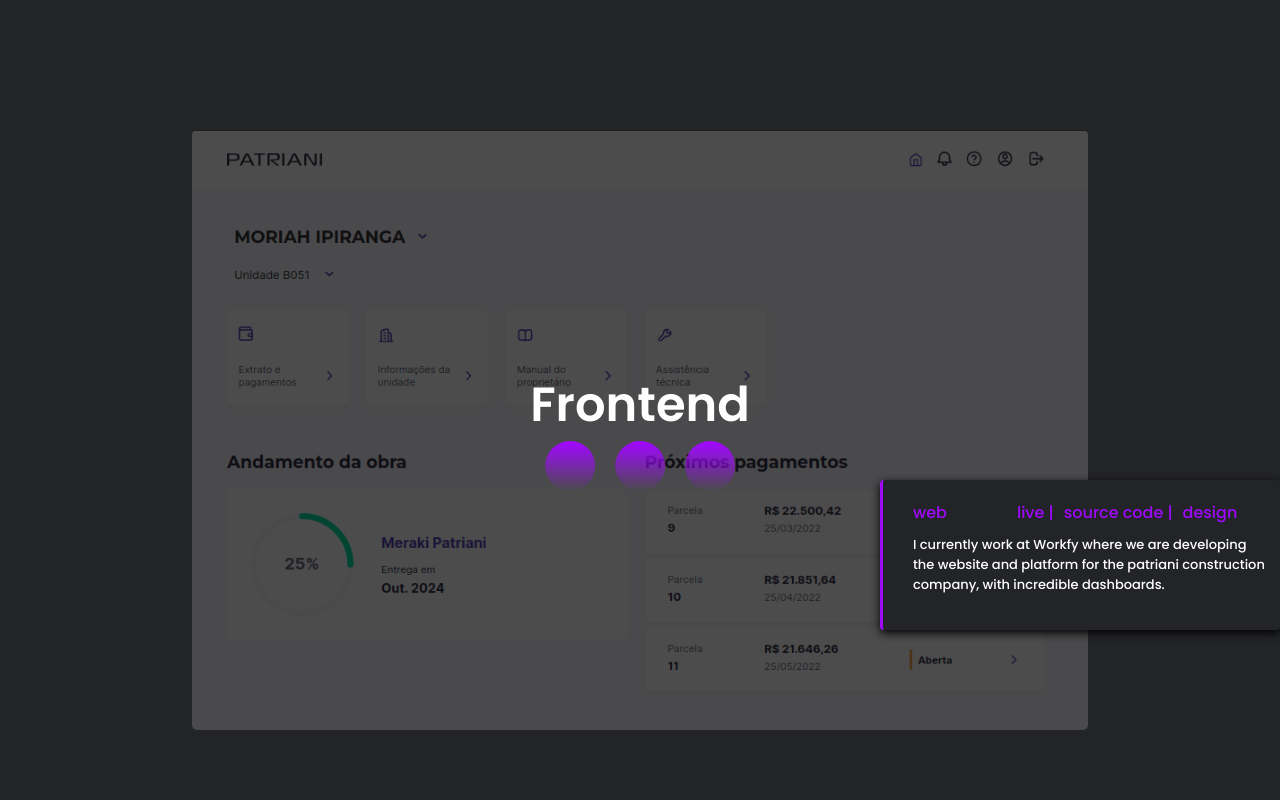
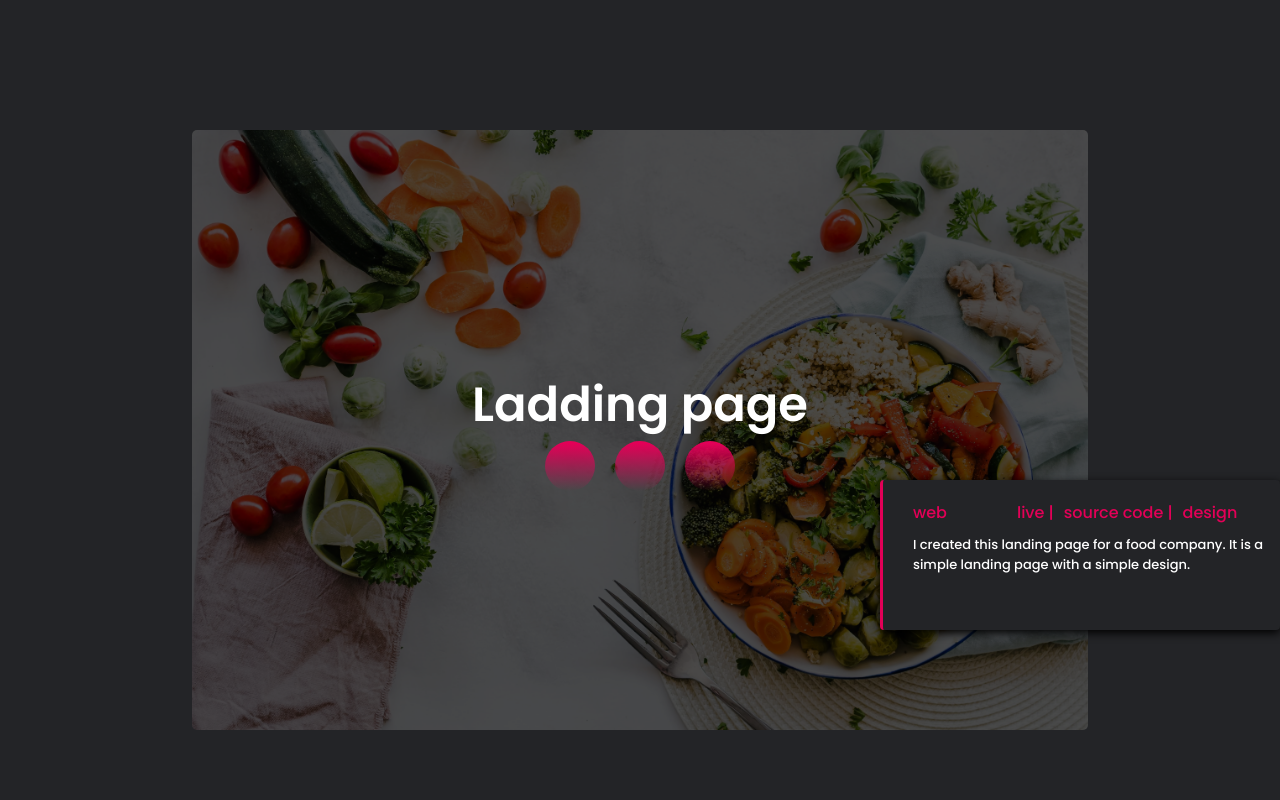
Before and after one commit to HigorAln/portfolio_freelancer, a Next.js app: page / in a window 1280 px wide. Shown: the part 1520-2320 px from the top of the page. Built offline with nearby package versions, Linux system fonts and the light colour scheme.

Commit message:
retirando overflow-x

```diff
--- a/src/services/work.ts
+++ b/src/services/work.ts
@@ -1,17 +1,18 @@
 export const WorkVariables = [
+	// {
+	// 	id: 1,
+	// 	title: 'Frontend',
+	// 	url: '/patriani.png',
+	// 	description:
+	// 		'I currently work at Workfy where we are developing the website and platform for the patriani construction company, with incredible dashboards.',
+	//   color: "var(--purple)",
+	// },
 	{
-		id: 1,
-		title: 'Frontend',
-		url: '/patriani.png',
+		id: 2,
+		title: 'Ladding page',
+		url: '/food.jpg',
 		description:
-			'I currently work at Workfy where we are developing the website and platform for the patriani construction company, with incredible dashboards.',
-    color: "var(--purple)",
+			'I created this landing page for a food company. It is a simple landing page with a simple design.',
+		color: 'var(--pink)',
 	},
-  {
-    id: 2,
-    title: 'Ladding page',
-    url: "/food.jpg",
-    description: "I created this landing page for a food company. It is a simple landing page with a simple design.",
-    color: "var(--pink)",
-  }
 ];
--- a/src/styles/home.ts
+++ b/src/styles/home.ts
@@ -1,5 +1,3 @@
 import styled from 'styled-components';
 
-export const Content = styled.div`
-  width: 100vw;
-`;
+export const Content = styled.div``;
```
